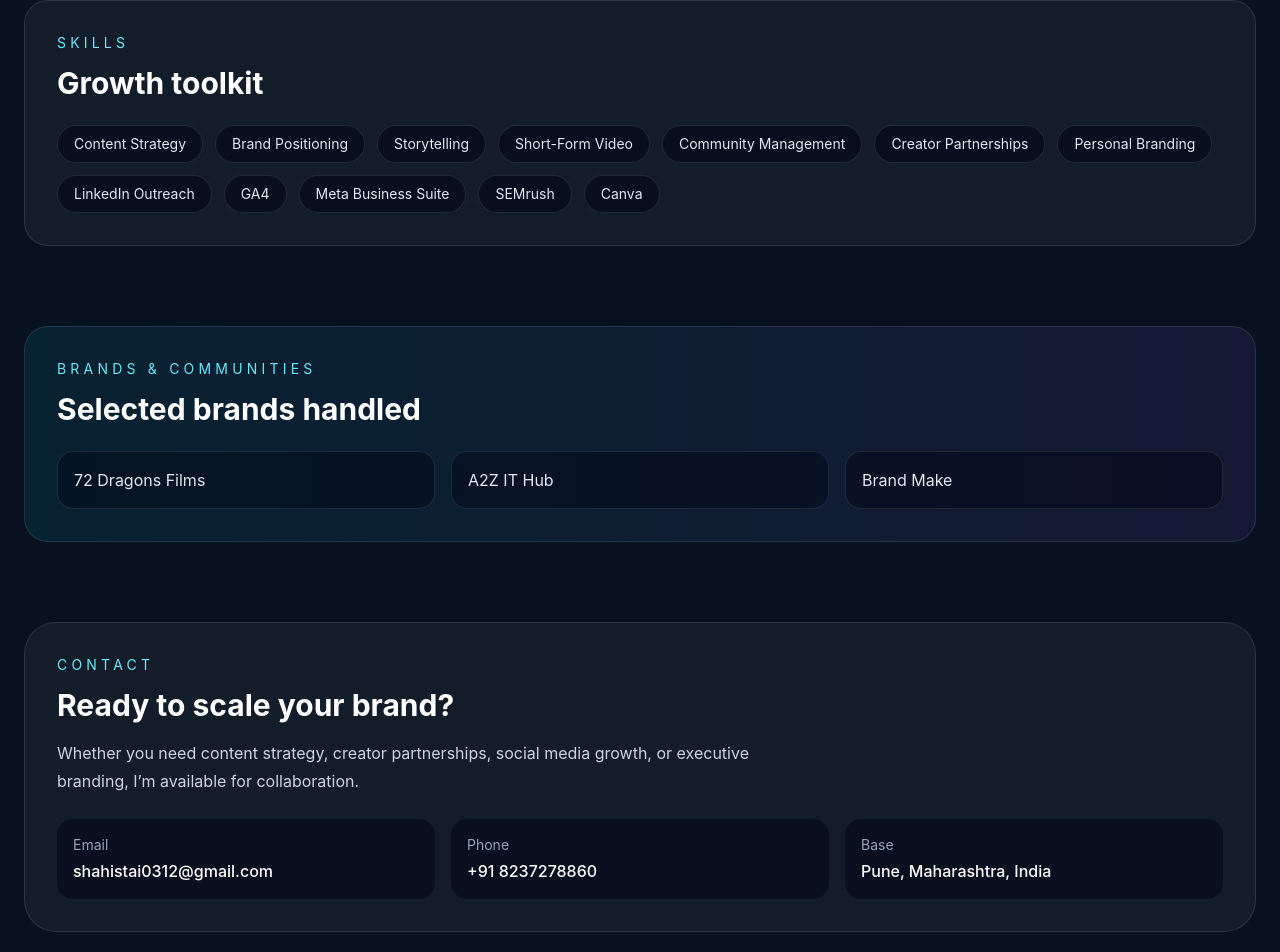
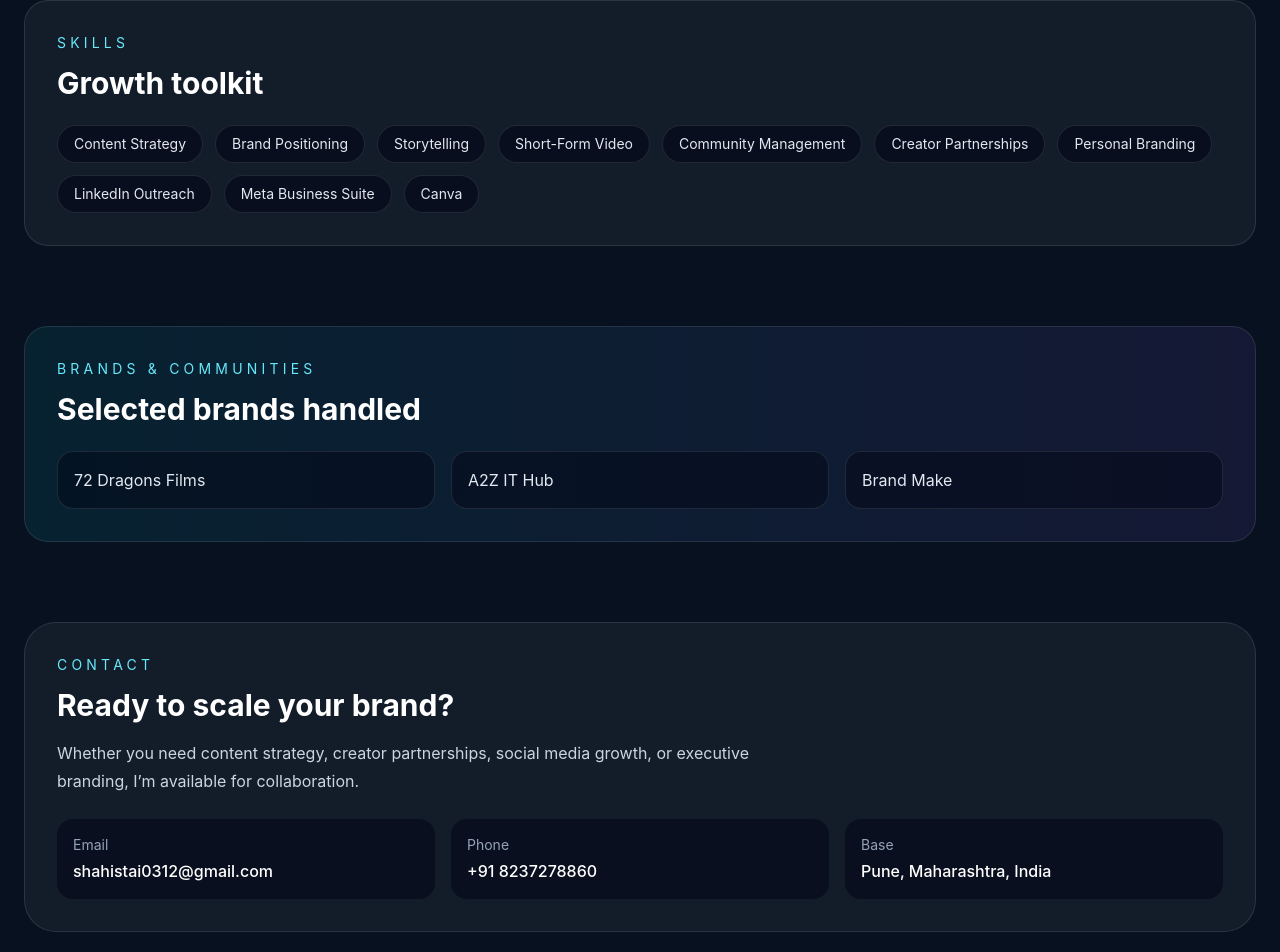
Before and after one commit to Sid7172/Shahista-Portfolio, a Next.js app: page / in a window 1280 px wide. Shown: the part 3451-4403 px from the top of the page. Built offline with nearby package versions, Linux system fonts and the light colour scheme.

Commit message:
update portfolio

```diff
--- a/app/page.js
+++ b/app/page.js
@@ -107,9 +107,7 @@
   'Creator Partnerships',
   'Personal Branding',
   'LinkedIn Outreach',
-  'GA4',
   'Meta Business Suite',
-  'SEMrush',
   'Canva',
 ];
 
```
